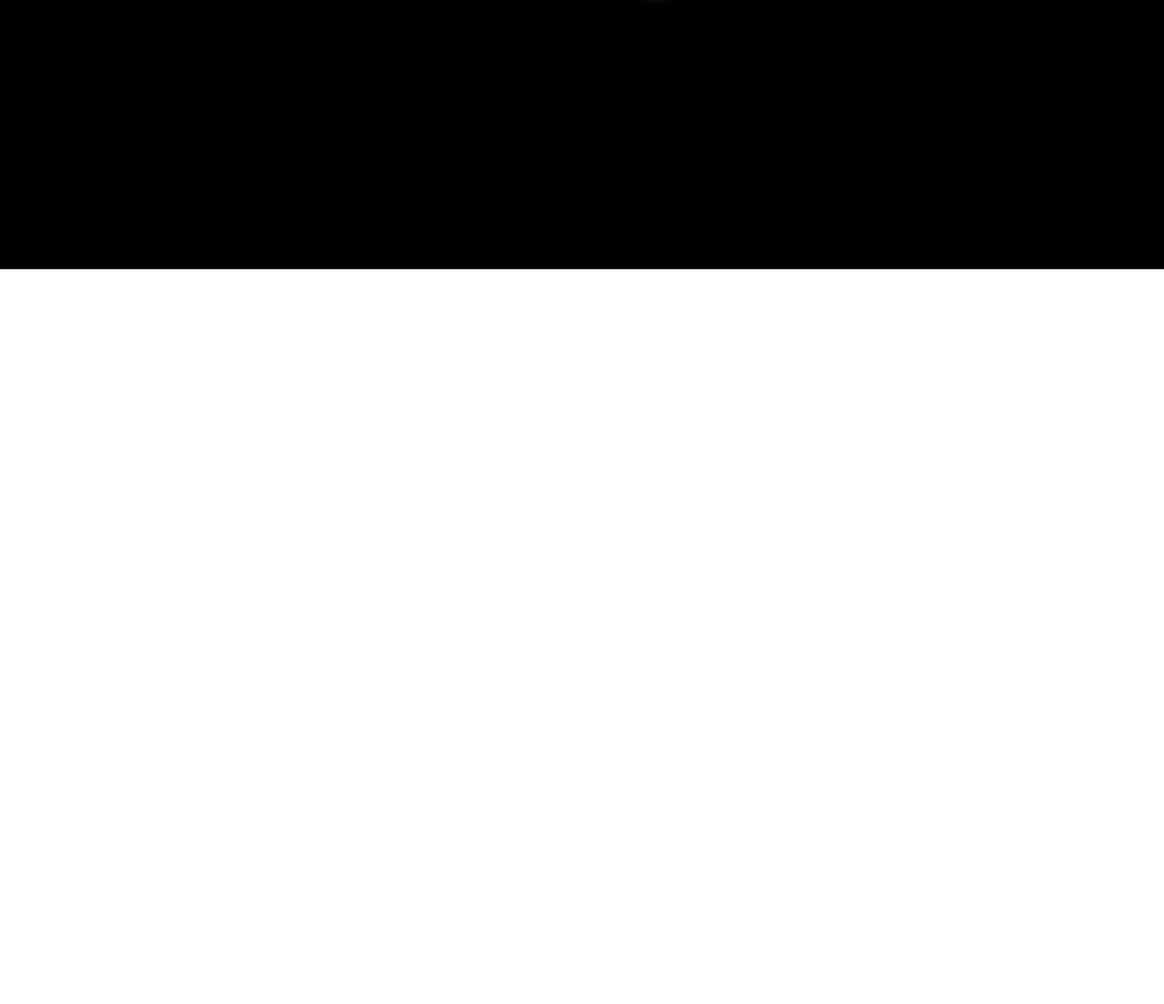
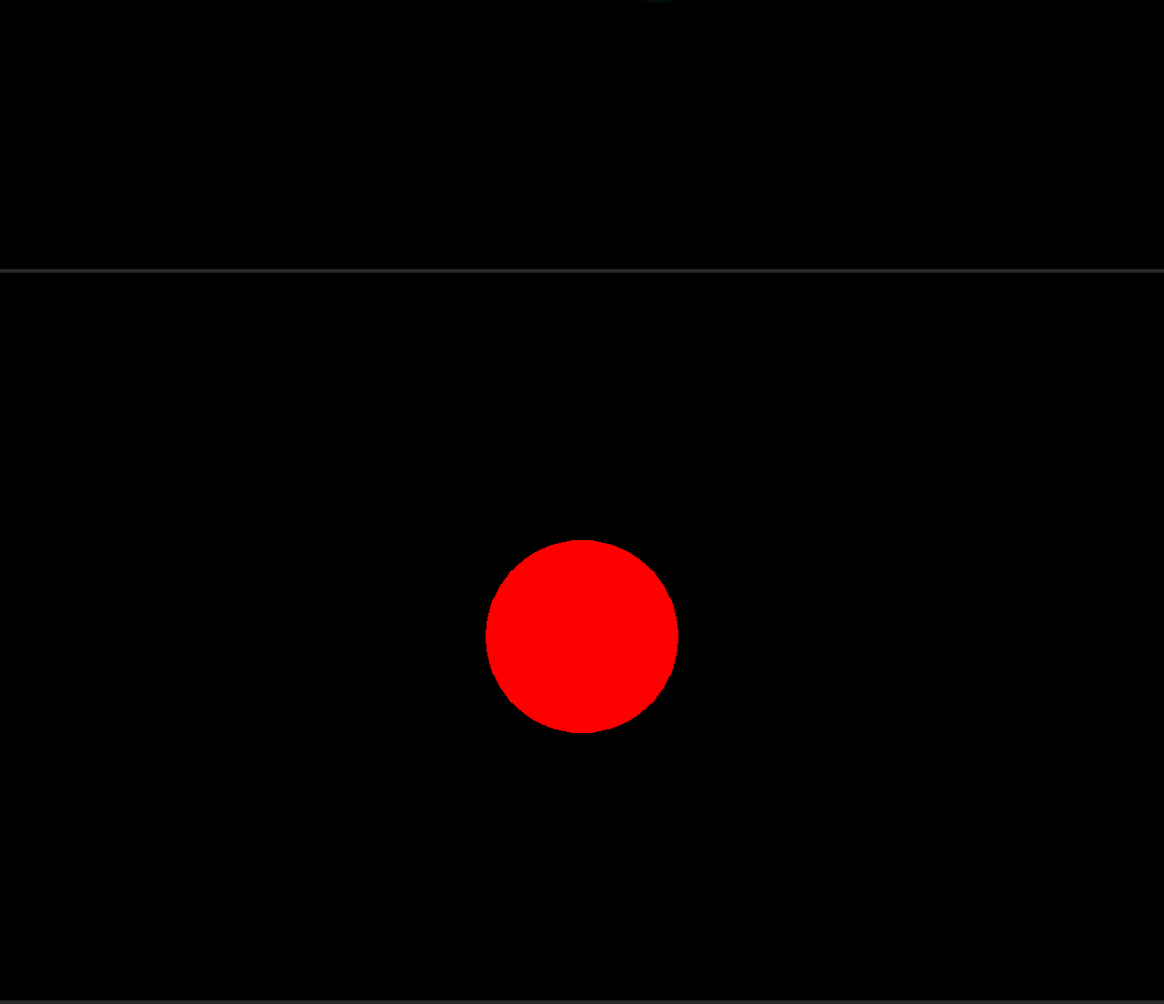
Before and after one commit to chaitanya-rahul-jain/vanilla-3js-basics, a website built with Vite: page index.html in a window 1280 px wide. Shown: the part 504-1608 px from the top of the page at 91% size. Before the commit the page ends 804 px from the top, so only its background shows below. Built offline with nearby package versions, Linux system fonts and the light colour scheme; animation ran at ten frames a second.

Commit message:
setup custom shaders

```diff
--- a/index.html
+++ b/index.html
@@ -9,7 +9,9 @@
   <body>
     <div id="app">
       <canvas class="webgl"></canvas>
+      <canvas class="learn-shaders"></canvas>
     </div>
     <script type="module" src="/main.js"></script>
+    <script type="module" src="/learn-shaders.js"></script>
   </body>
 </html>
--- /dev/null
+++ b/learn-shaders.js
@@ -0,0 +1,65 @@
+import * as THREE from "three";
+
+import vertexShader from "./shaders/vertex.glsl?raw";
+import fragmentShader from "./shaders/fragment.glsl?raw";
+
+const scene = new THREE.Scene();
+
+let ScreenSize = {
+  width: window.innerWidth,
+  height: window.innerHeight,
+};
+
+const camera = new THREE.PerspectiveCamera(
+  75,
+  window.innerWidth / window.innerHeight,
+  0.1,
+  1000
+);
+camera.position.z = 5;
+scene.add(camera);
+
+const light = new THREE.PointLight(0xffffff, 100, 100);
+light.position.set(10, 10, 10);
+scene.add(light);
+
+// main part
+const geometry = new THREE.IcosahedronGeometry(1, 5);
+const material = new THREE.ShaderMaterial({
+  vertexShader: vertexShader,
+  fragmentShader: fragmentShader,
+});
+
+const ico = new THREE.Mesh(geometry, material);
+scene.add(ico);
+
+// end of main part
+
+const canvas = document.querySelector(".learn-shaders");
+
+const renderer = new THREE.WebGLRenderer({
+  canvas,
+});
+
+renderer.setSize(window.innerWidth, window.innerHeight);
+renderer.setPixelRatio(window.devicePixelRatio);
+renderer.render(scene, camera);
+
+window.addEventListener("resize", () => {
+  ScreenSize = {
+    width: window.innerWidth,
+    height: window.innerHeight,
+  };
+
+  camera.aspect = ScreenSize.width / ScreenSize.height;
+  camera.updateProjectionMatrix();
+
+  renderer.setSize(ScreenSize.width, ScreenSize.height);
+});
+
+const loop = () => {
+  // controls.update();
+  renderer.render(scene, camera);
+  window.requestAnimationFrame(loop);
+};
+loop();
--- /dev/null
+++ b/shaders/fragment.glsl
@@ -0,0 +1,3 @@
+void main() {
+    gl_FragColor = vec4(1.0, 0.0, 0.0, 1.0);
+}
--- /dev/null
+++ b/shaders/vertex.glsl
@@ -0,0 +1,3 @@
+void main() {
+    gl_Position = projectionMatrix * modelViewMatrix * vec4(position, 1.0);
+}
--- a/style.css
+++ b/style.css
@@ -7,5 +7,6 @@
 }
 
 body {
-    overflow-y: hidden;
+    /* overflow-y: hidden; */
+    background-color: rgb(39, 39, 39);
 }
```
